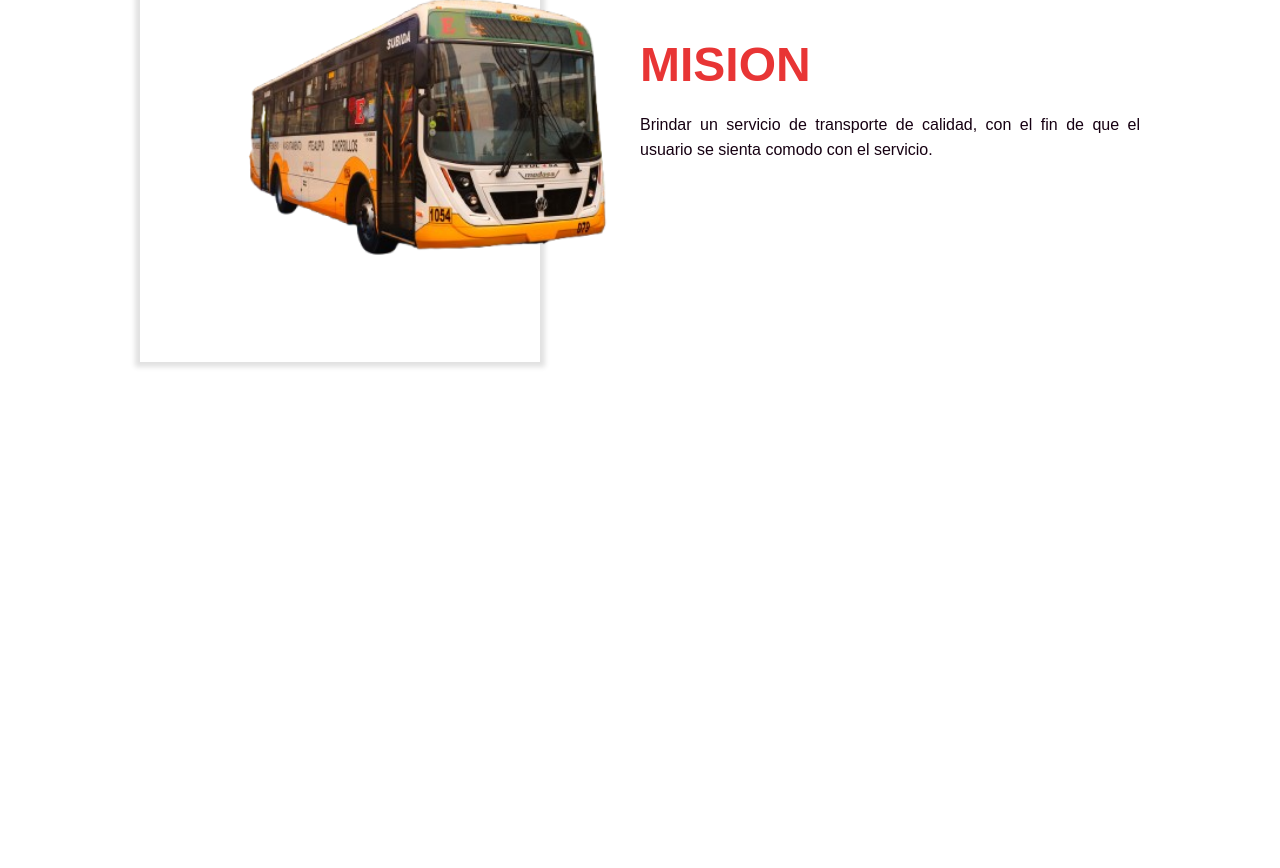
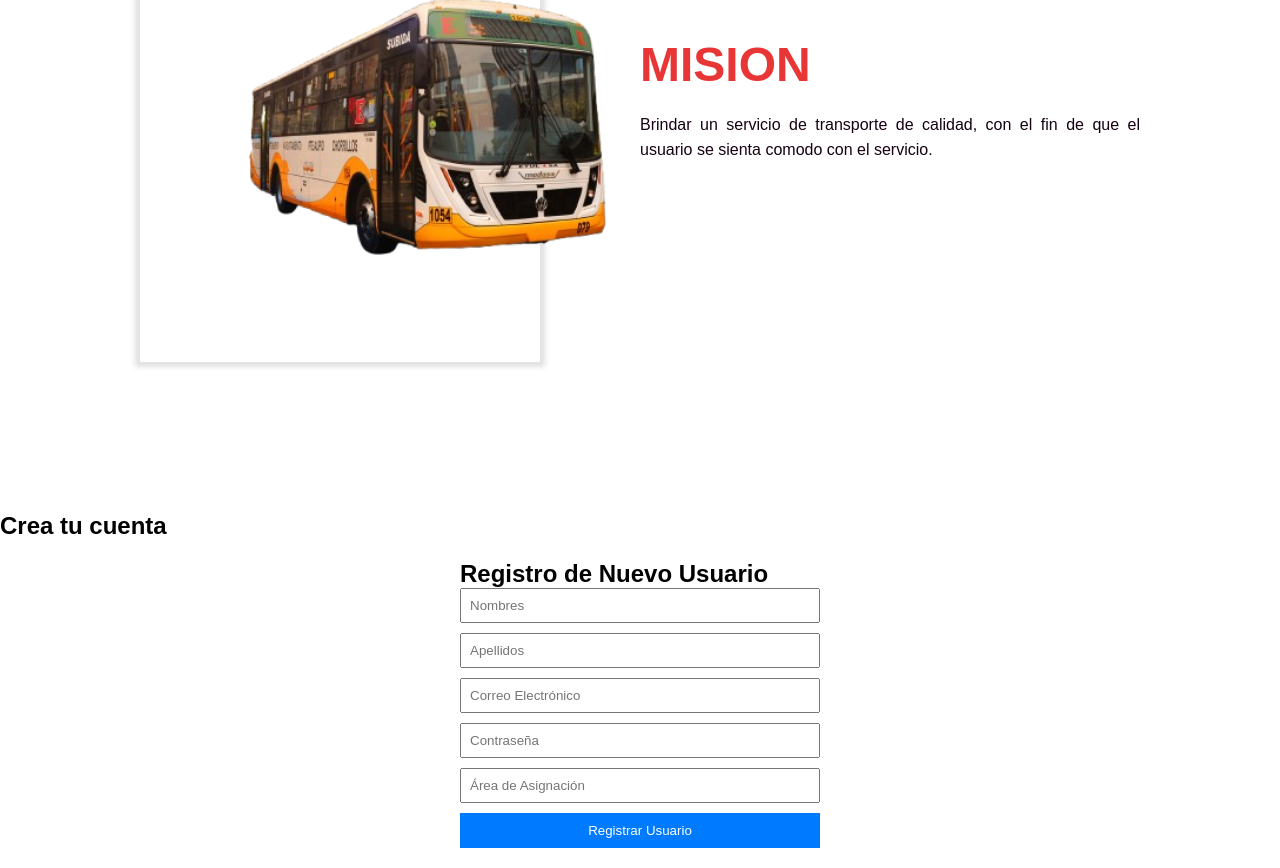
Before and after one commit to Cri5thIan22/Inventario_TI, a React (Vite) app: page / in a window 1280 px wide. Shown: the part 1088-1956 px from the top of the page. Before the commit the page ends 1600 px from the top, so only its background shows below. Built offline with nearby package versions, Linux system fonts and the light colour scheme; a web font is replaced by a local one.

Commit message:
Mejorando el sistema agregando los metodos post para poder hacer mas interactiva la pagina

```diff
--- a/src/App.jsx
+++ b/src/App.jsx
@@ -24,6 +24,7 @@ function App() {
               <Route path='/usuario/:usuarioId/activos' element={<ActivosAsignados />}></Route>
               <Route path='/activo/:activoId/detalles' element={<DetallesActivo />}></Route>
               <Route path='/activo/:activoId/usuarios' element={<UsuariosByActivoId />}></Route>
+
             </Routes>
           </div>
         </BrowserRouter>
--- a/src/Components/BodyComponents.jsx
+++ b/src/Components/BodyComponents.jsx
@@ -1,5 +1,6 @@
 import React, { useEffect, useState } from "react";
-import Bus from '../images/bus.png'
+import Bus from '../images/bus.png';
+import CrearUsuarioForm from '../Components//CrearUsuario';
 
 export const BodySend = () => {
 
@@ -77,6 +78,11 @@ export const BodySend = () => {
                     </div>
                 </div>
             </div>
+
+            <div className="formulario-registro">
+                <h2>Crea tu cuenta</h2>
+                <CrearUsuarioForm />
+            </div>
         </section>
     );
 }
--- /dev/null
+++ b/src/Components/CrearUsuario.jsx
@@ -0,0 +1,86 @@
+import React, { useState } from "react";
+import AuthService from "../Services/AuthService";
+
+const CrearUsuarioForm = () => {
+
+    // 1. ESTADO: Debe coincidir con el UsuarioRequest del backend
+    const [usuario, setDatosUsuario] = useState({
+        nombres: '',
+        apellidos: '',
+        email: '',
+        contraseña: '',
+        area: '',
+    });
+
+    const[cargando, setCargando] = useState(false);
+    const[mensaje, setMensaje] = useState('');
+
+    // 2. FUNCIÓN DE CAMBIO: Sincroniza la entrada del input con el estado
+    const handleChange = (e) => {
+        const { name, value } = e.target;
+
+        setDatosUsuario(prevData => ({
+            ...prevData,
+            [name]: value // [name]: valor asegura que la clave correcta se actualice
+        }));
+    };
+
+    // 3. FUNCIÓN DE ENVÍO: Lógica para llamar al POST
+    const handleSubmit = async (e) => {
+        e.preventDefault(); // Evita la recarga de la página
+        setCargando(true);
+        setMensaje('');
+
+        try {
+            // Llama al servicio, pasando el objeto 'usuario' (que ahora está completo)
+            await AuthService.postCrearUsuario(usuario);
+
+            // Éxito:
+            setMensaje("✅ Usuario registrado con éxito!");
+
+            // Limpiar formulario
+            setDatosUsuario({ nombres: '', apellidos: '', email: '', contraseña: '', area: '' });
+
+        } catch (error) {
+            // Error:
+            const errorMsg = error.response?.data?.message || 'Error de conexión con el servidor.';
+            setMensaje(`❌ Error al registrar: ${errorMsg}`);
+            console.error("Detalles del error:", error);
+
+        } finally {
+            setCargando(false);
+        }
+    };
+
+
+    // 4. RENDERIZADO (JSX): Enlaza el estado y las funciones al formulario
+    return (
+        <div style={{ padding: '20px', maxWidth: '400px', margin: 'auto', fontFamily: 'Arial' }}>
+            <h2>Registro de Nuevo Usuario</h2>
+
+            {mensaje && (
+                <p style={{ color: mensaje.startsWith('❌') ? 'red' : 'green', border: '1px solid', padding: '10px' }}>
+                    {mensaje}
+                </p>
+            )}
+
+            {/* Enlazar la función handleSubmit al evento onSubmit */}
+            <form onSubmit={handleSubmit} style={{ display: 'grid', gap: '10px' }}>
+
+                {/* NOTA: Cada input usa name, value y onChange */}
+
+                <input type="text" name="nombres" placeholder="Nombres" value={usuario.nombres} onChange={handleChange} required style={{ padding: '8px' }}/>
+                <input type="text" name="apellidos" placeholder="Apellidos" value={usuario.apellidos} onChange={handleChange} required style={{ padding: '8px' }}/>
+                <input type="email" name="email" placeholder="Correo Electrónico" value={usuario.email} onChange={handleChange} required style={{ padding: '8px' }}/>
+                <input type="password" name="contraseña" placeholder="Contraseña" value={usuario.contraseña} onChange={handleChange} required style={{ padding: '8px' }}/>
+                <input type="text" name="area" placeholder="Área de Asignación" value={usuario.area} onChange={handleChange} required style={{ padding: '8px' }}/>
+
+                <button type="submit" disabled={cargando} style={{ padding: '10px', backgroundColor: '#007bff', color: 'white', border: 'none', cursor: 'pointer' }}>
+                    {cargando ? 'Registrando...' : 'Registrar Usuario'}
+                </button>
+            </form>
+        </div>
+    );
+};
+
+export default CrearUsuarioForm;
--- a/src/Components/DetallesActivo.jsx
+++ b/src/Components/DetallesActivo.jsx
@@ -147,7 +147,7 @@ export const DetallesActivo = () => {
                         tipo={tipoActivo}
                         datos={detalleEspecifico}
                     />
-                <Link to={`/activo/${activoId}/usuarios`}>Asignacion</Link>
+                <Link to={`/activo/${activoId}/usuarios`}>Ver Usuarios Asignados</Link>
             </div>
         </div>
     );
--- a/src/Components/HeaderComponents.jsx
+++ b/src/Components/HeaderComponents.jsx
@@ -44,19 +44,19 @@ export const HeaderSend = () => {
                         <img src={Etul4sa} alt="" />
                     </li>
                     <li>
-                        <Link to="/">Bienvenido</Link>
+                        <Link className="header-link" to="/">Bienvenido</Link>
                     </li>
                     <li>
-                        <Link to="/usuarios">Usuarios</Link>
+                        <Link className="header-link" to="/usuarios">Usuarios</Link>
                     </li>
                     <li>
-                        <Link to="/activos">Activos</Link>
+                        <Link className="header-link" to="/activos">Activos</Link>
                     </li>
                     <li>
-                        <Link to="/detalles">Detalles</Link>
+                        <Link className="header-link" to="/detalles">Detalles</Link>
                     </li>
                     <li>
-                        <Link to="/registrate">Regístrate</Link>
+                        <Link className="header-link" to="/registrate">Regístrate</Link>
                     </li>
                 </ul>
             </nav>
--- /dev/null
+++ b/src/Services/AuthService.jsx
@@ -0,0 +1,13 @@
+import axios from "axios";
+
+const URL_REGISTRO = "http://localhost:8080/api/v1/auth/registro";
+
+class AuthService{
+
+    postCrearUsuario(datosUsuario){
+        return axios.post(URL_REGISTRO,datosUsuario);
+    }
+
+}
+
+export default new AuthService();
--- a/src/Services/UsuarioService.jsx
+++ b/src/Services/UsuarioService.jsx
@@ -6,6 +6,7 @@ class usuarioService {
     getAllService(){
         return axios.get(USUARIO_BASE_URL);
     }
+
 }
 
 export default new usuarioService();
--- a/src/styles/detallesActivo.css
+++ b/src/styles/detallesActivo.css
@@ -14,6 +14,11 @@
     margin-bottom: 10px;
 }
 
+.especificaciones{
+    display: flex;
+    flex-direction: column;
+}
+
 .especificaciones h1{
     color: var(--color-1);
     text-transform: uppercase;
@@ -26,3 +31,12 @@
     flex-direction: column;
     gap: 10px;
 }
+
+.especificaciones a{
+    margin-top: 10px;
+    padding: 5px 10px;
+    background-color: var(--color-2);
+    color: var(--color-6);
+    text-align: center;
+    text-decoration: none;
+}
--- a/src/styles/header.css
+++ b/src/styles/header.css
@@ -56,7 +56,7 @@ li{
     padding: 8px 10px;
 }
 
-a{
+.header-link{
     padding: 5px 10px;
     font-size: 14px;
     color: var(--color-4);
@@ -68,7 +68,7 @@ a{
     align-items: center;
 }
 
-a::after{
+.header-link::after{
     content: '';
     position: absolute;
     bottom: 0;
@@ -81,7 +81,7 @@ a::after{
     border-radius: 10px;
 }
 
-a:hover::after{
+.header-link:hover::after{
     height: 100%;
 }
 
--- a/src/styles/usuariosAsignados.css
+++ b/src/styles/usuariosAsignados.css
@@ -9,12 +9,18 @@
 }
 
 .usuarios{
-    display: flex;
+    display: grid;
+    grid-template-columns: repeat(2,1fr);
     align-items: center;
+    gap: 15px;
 }
 
 .datos-usuario{
     display: flex;
     flex-direction: column;
     gap: 10px;
+    background-color: var(--color-2);
+    color: var(--color-6);
+    padding: 15px;
+    box-shadow: 5px 10px 5px 0 rgba(0, 0, 0, .7);
 }
```
